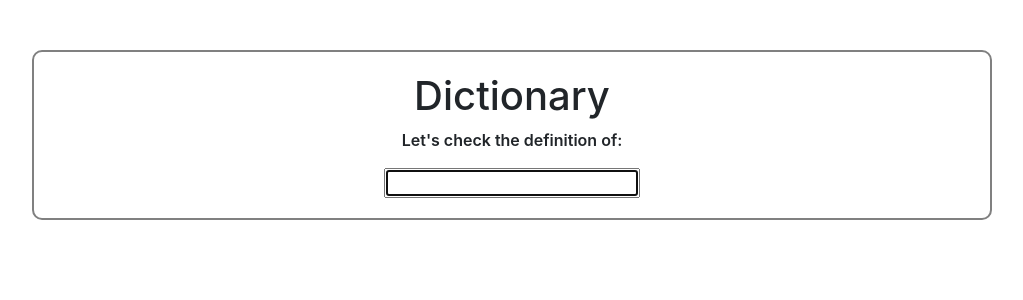
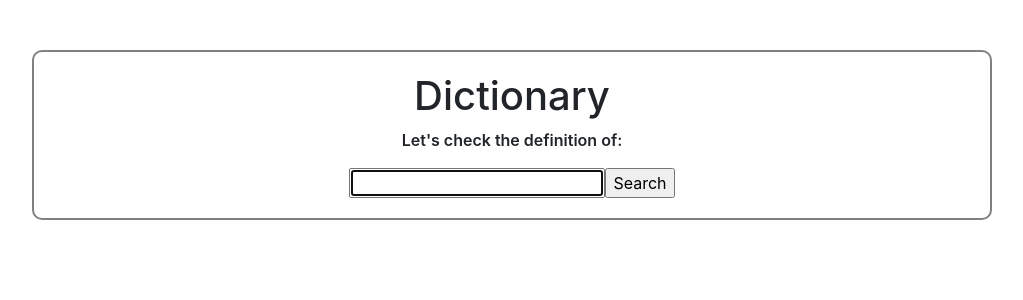
Before and after one commit to kajakrolikowska/dictionary, a React (Create React App) app: page / in a window 1280 px wide. Shown: the top 300 px of the page, without its empty margins (128-1151 px from the left). Built offline with nearby package versions, Linux system fonts and the light colour scheme; the HTML template or start-up script is replaced by a standard one.

Commit message:
Added 'Search' button.

```diff
--- a/src/Dictionary.js
+++ b/src/Dictionary.js
@@ -31,6 +31,7 @@ export default function Dictionary() {
       <p>Let's check the definition of:</p>
       <form onSubmit={search}>
         <input type="search" autoFocus="true" onChange={handleKeyword} />
+        <input type="submit" value="Search" />
       </form>
       <Results results={results} />
     </div>
```
